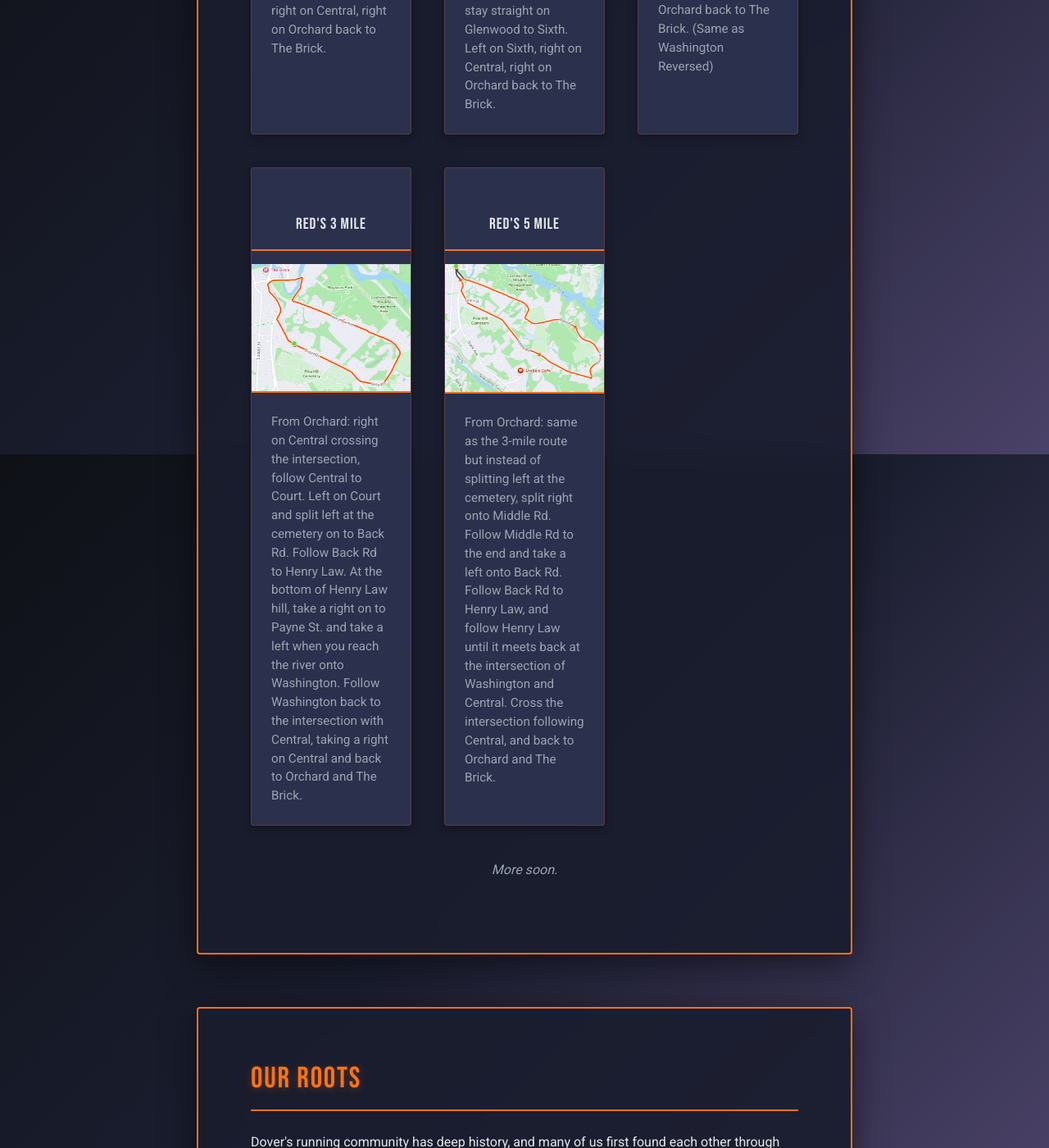
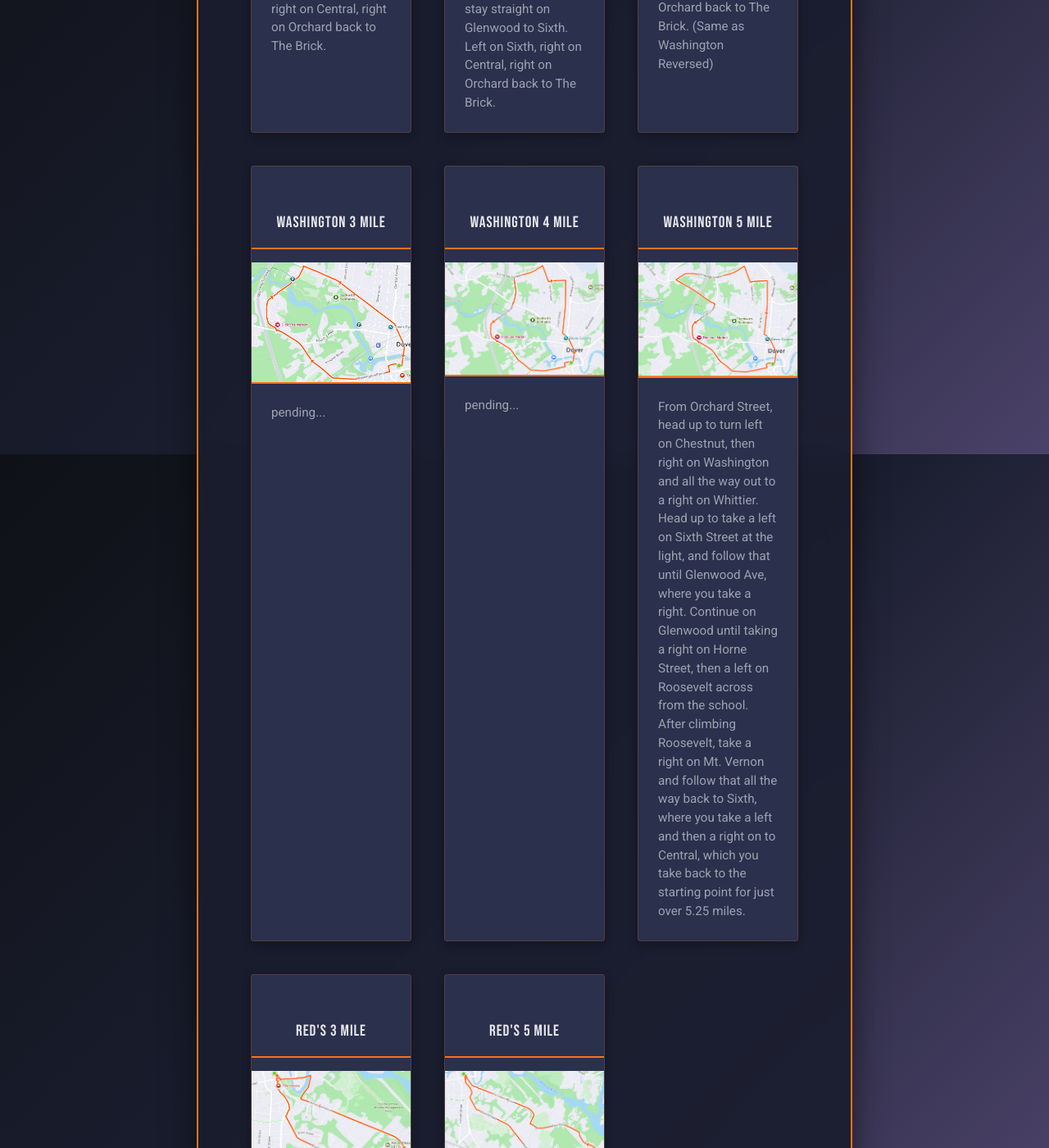
Before and after one commit to dekay2001/dover-run-club-website, a Jekyll site: the page built from index.md, in a window 1280 px wide and 1400 px high, scrolled down 3946 px. Shown: the whole window at 82% size. Built offline with Jekyll 4.4.1, drawn with Linux system fonts in a browser that asks for light colours.

Commit message:
Update route details and add new Washington routes with images

```diff
--- a/_data/routes.yml
+++ b/_data/routes.yml
@@ -1,18 +1,32 @@
 - title: "Mt. Vernon 3 Mile"
   description: "From Orchard: right on Chestnut, left on Sixth, right on Mt. Vernon, left on Roosevelt, right on Horne, left on Glenwood, left on Whittier, left on Sixth, right on Central, right on Orchard back to The Brick."
   image: "/assets/images/route-mt-vernon-3mi.png"
-  strava_url: "https://www.strava.com/routes/3464749404851728544"
+  strava_url: "https://www.strava.com/routes/3470393654892154882"
 - title: "Mt. Vernon 4 Mile"
   description: "From Orchard: right on Chestnut, left on Sixth, right on Mt. Vernon, left on Roosevelt, right on Horne, left on Glenwood. Instead of turning on Whittier, stay straight on Glenwood to Sixth. Left on Sixth, right on Central, right on Orchard back to The Brick."
   image: "/assets/images/route-mt-vernon-4mi.png"
-  strava_url: "https://www.strava.com/routes/3464742618045288762"
+  strava_url: "https://www.strava.com/routes/3470393007597569096"
 - title: "Mt. Vernon 5 Mile"
   description: "Start the same as the 4-mile route through Glenwood and Sixth. Instead of heading directly to Central, right on Whittier, left on Washington, left on Chestnut, right on Orchard back to The Brick. (Same as Washington Reversed)"
   image: "/assets/images/route-mt-vernon-5mi.png"
-  strava_url: "https://www.strava.com/routes/3464738873240849060"
+  strava_url: "https://www.strava.com/routes/3470389449535007884"
+- title: "Washington 3 Mile"
+  image: "/assets/images/route-washington-3mi.png"
+  strava_url: "https://www.strava.com/routes/3470390446742721608"
+  description: "pending..."
+- title: "Washington 4 Mile"
+  image: "/assets/images/route-washington-4mi.png"
+  strava_url: "https://www.strava.com/routes/3470396528850932808"
+  description: "pending..."
+- title: "Washington 5 Mile"
+  image: "/assets/images/route-washington-5mi.png"
+  strava_url: "https://www.strava.com/routes/3470390446748039240"
+  description: "From Orchard Street, head up to turn left on Chestnut, then right on Washington and all the way out to a right on Whittier. Head up to take a left on Sixth Street at the light, and follow that until Glenwood Ave, where you take a right. Continue on Glenwood until taking a right on Horne Street, then a left on Roosevelt across from the school. After climbing Roosevelt, take a right on Mt. Vernon and follow that all the way back to Sixth, where you take a left and then a right on to Central, which you take back to the starting point for just over 5.25 miles."
 - title: "Red's 3 Mile"
   image: "/assets/images/route-reds-3mi.png"
+  strava_url: "https://www.strava.com/routes/3470392330993964104"
   description: "From Orchard: right on Central crossing the intersection, follow Central to Court. Left on Court and split left at the cemetery on to Back Rd. Follow Back Rd to Henry Law. At the bottom of Henry Law hill, take a right on to Payne St. and take a left when you reach the river onto Washington. Follow Washington back to the intersection with Central, taking a right on Central and back to Orchard and The Brick."
 - title: "Red's 5 Mile"
   image: "/assets/images/route-reds-5mi.png"
+  strava_url: "https://www.strava.com/routes/3470388515299698690"
   description: "From Orchard: same as the 3-mile route but instead of splitting left at the cemetery, split right onto Middle Rd. Follow Middle Rd to the end and take a left onto Back Rd. Follow Back Rd to Henry Law, and follow Henry Law until it meets back at the intersection of Washington and Central. Cross the intersection following Central, and back to Orchard and The Brick."
```
Also changed, not shown: assets/images/route-mt-vernon-3mi.png, assets/images/route-mt-vernon-4mi.png, assets/images/route-mt-vernon-5mi.png, assets/images/route-reds-3mi.png, assets/images/route-reds-5mi.png, assets/images/route-washington-3mi.png (added), assets/images/route-washington-4mi.png (added), assets/images/route-washington-5mi.png (added).
